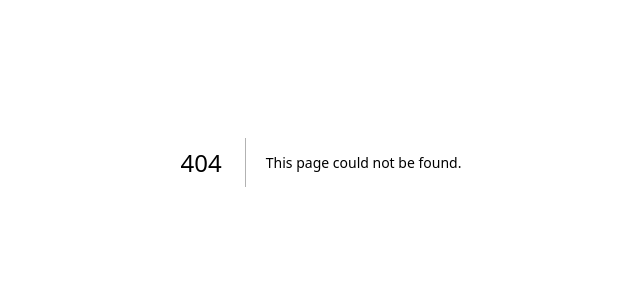
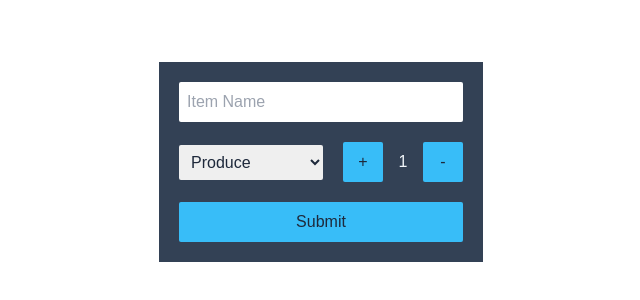
Before and after one commit to tylermeekel/cprg306-assignments, a Next.js app: page /week-5 in a window 1280 px wide. Before the commit this address had no page. Shown: the part 238-538 px from the top of the page, without its empty margins (319-959 px from the left). Built offline with nearby package versions, Linux system fonts and the light colour scheme.

Commit message:
Add week 5

```diff
--- a/app/page.js
+++ b/app/page.js
@@ -8,6 +8,7 @@ export default function Home() {
         <li className="underline text-cyan-600 hover:text-cyan-300"><Link href="/week-2">Week 2</Link></li>
         <li className="underline text-cyan-600 hover:text-cyan-300"><Link href="/week-3">Week 3</Link></li>
         <li className="underline text-cyan-600 hover:text-cyan-300"><Link href="/week-4">Week 4</Link></li>
+        <li className="underline text-cyan-600 hover:text-cyan-300"><Link href="/week-5">Week 5</Link></li>
       </ul>
     </main>
   );
--- /dev/null
+++ b/app/week-5/new-item.js
@@ -0,0 +1,99 @@
+"use client";
+
+import { useState } from "react";
+
+export default function NewItem() {
+    const [quantity, setQuantity] = useState(1);
+    const [name, setName] = useState("");
+    const [category, setCategory] = useState("produce");
+
+    function handleSubmit(event) {
+        event.preventDefault();
+
+        let item = {
+            name: name,
+            quantity: quantity,
+            category: category,
+        };
+
+        console.log(item);
+        alert(
+            "The new item has the name " +
+                name +
+                ", the quantity " +
+                quantity +
+                ", and is in the category " +
+                category +
+                "."
+        );
+        setQuantity(1);
+        setName("");
+        setCategory("produce");
+    }
+
+    function onNameChange(event) {
+        setName(event.target.value);
+    }
+
+    function onCategoryChange(event) {
+        setCategory(event.target.value);
+    }
+
+    const increment = (event) => {
+        event.preventDefault();
+
+        if (quantity + 1 <= 20) {
+            setQuantity(quantity + 1);
+        }
+    };
+
+    const decrement = (event) => {
+        event.preventDefault();
+        if (quantity - 1 >= 1) {
+            setQuantity(quantity - 1);
+        }
+    };
+
+    return (
+        <form onSubmit={handleSubmit} className="flex gap-5 flex-col justify-center bg-slate-700 m-auto p-5 text-slate-800">
+            <div className=" w-full">
+                <input value={name} type="text" placeholder="Item Name" onChange={onNameChange} className="w-full p-2 rounded-sm"/>
+            </div>
+            <div className="flex gap-5 items-center">
+                <div>
+                    <select onChange={onCategoryChange} className="p-2 rounded-sm">
+                        <option value="produce">Produce</option>
+                        <option value="dairy">Dairy</option>
+                        <option value="bakery">Bakery</option>
+                        <option value="meat">Meat</option>
+                        <option value="frozenFoods">Frozen Foods</option>
+                        <option value="cannedGoods">Canned Goods</option>
+                        <option value="dryGoods">Dry Goods</option>
+                        <option value="beverages">Beverages</option>
+                        <option value="snacks">Snacks</option>
+                        <option value="household">Household</option>
+                        <option value="other">Other</option>
+                    </select>
+                </div>
+                <div className="flex text-center items-center">
+                    <button
+                        onClick={increment}
+                        disabled={quantity == 20}
+                        className="h-10 w-10 bg-sky-400 rounded-sm"
+                    >
+                        +
+                    </button>
+                    <span className="w-10 align-middle text-slate-100">{quantity}</span>
+                    <button
+                        onClick={decrement}
+                        disabled={quantity == 1}
+                        className="h-10 w-10 bg-sky-400 rounded-sm"
+                    >
+                        -
+                    </button>
+                </div>
+            </div>
+            <button type="submit" className=" bg-sky-400 rounded-sm py-2">Submit</button>
+        </form>
+    );
+}
--- /dev/null
+++ b/app/week-5/page.js
@@ -0,0 +1,9 @@
+import NewItem from "./new-item";
+
+export default function Page() {
+    return (
+        <div className="flex h-screen justify-center">
+            <NewItem />
+        </div>
+    )
+}
```
